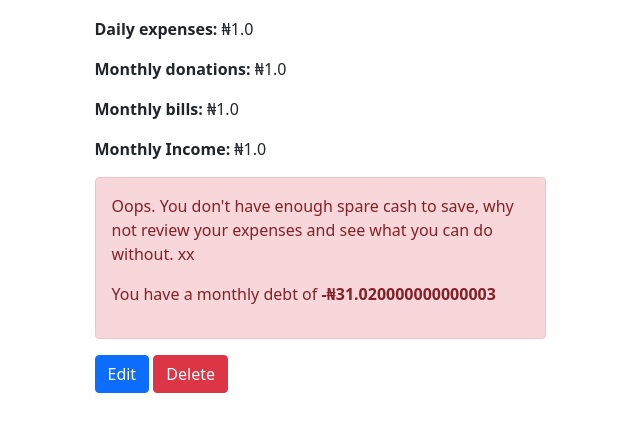
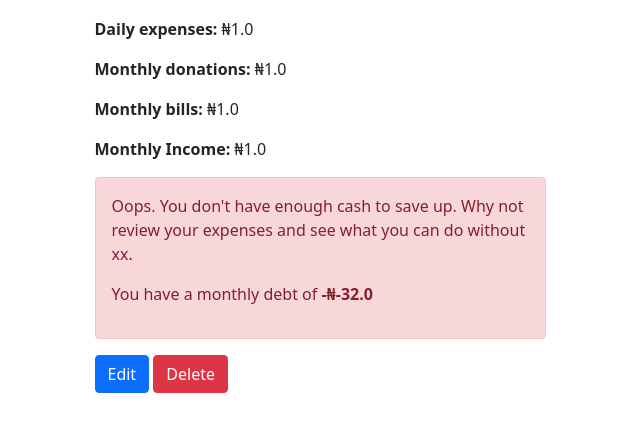
Before and after one commit to RemyAde/SavePal, a Django app: page /piggy/1/ in a window 1280 px wide. Shown: the part 245-677 px from the top of the page, without its empty margins (320-960 px from the left). Run offline with Django 4.2, Linux system fonts and the light colour scheme; a user stored in the database is signed in; tables that the repository leaves empty hold one stand-in row (values such as "Sample post").

Commit message:
moved the savings logic to models

```diff
--- a/savings/models.py
+++ b/savings/models.py
@@ -1,6 +1,7 @@
 from django.db import models
 from django.urls import reverse
 from django.contrib.auth import get_user_model
+from math import ceil
 
 
 # Create your models here.
@@ -14,7 +15,46 @@
     daily_expenses = models.FloatField(null=True, blank=True)
     monthly_donations = models.FloatField(null=True, blank=True)
     monthly_bills = models.FloatField(null=True, blank=True)
+    miscellaneous = models.FloatField(null=True, blank=True)
     created = models.DateTimeField(auto_now_add=True)
+
+
+    def save(self, *args, **kwargs):
+        self.miscellaneous = self.monthly_income * 0.02
+        return super(Piggy, self).save(*args, **kwargs)
+
+
+    def spare_cash(self):
+        self.extra_cash = self.monthly_income - ((self.daily_expenses * 30) + self.monthly_donations
+                        + self.monthly_bills + self.miscellaneous)
+        if -(self.extra_cash) == abs(self.extra_cash):
+            return self.extra_cash
+            # I assume the person is going to have miscellaneous expense
+            # which can still be put in the amount of debt that will be owed month end
+
+        elif self.desired_item_cost > self.extra_cash:
+            daily_amount = self.extra_cash/30
+            self.extra_days = (self.desired_item_cost-self.extra_cash)/daily_amount
+            daily_amount = round(daily_amount, 2)
+            print(f"cost: {self.desired_item_cost}, extra cash: {self.extra_cash}")
+            return daily_amount
+
+        elif self.desired_item_cost <= self.extra_cash:
+            daily_amount = self.desired_item_cost/30
+            daily_amount = round(daily_amount, 2)
+            print(f"cost: {self.desired_item_cost}, extra cash: {self.extra_cash}")
+            return daily_amount
+
+
+    def num_days(self):
+        if self.desired_item_cost > self.extra_cash:
+            days = ceil(30 + self.extra_days)
+
+        elif self.desired_item_cost <= self.extra_cash:
+            days = 30
+
+        return days
+
 
 
     def __str__(self):
--- a/savings/urls.py
+++ b/savings/urls.py
@@ -1,16 +1,14 @@
 from django.urls import path
 from .views import (HomePageView, SavingsCreateView,
                    SavingsUpdateView, SavingsListView,
-                   SavingsDeleteView,
-                   view_savings)
+                   SavingsDeleteView, SavingsDetailView)
 
 
 urlpatterns =  [
     path('', HomePageView.as_view(), name='home'),
     path('piggy/', SavingsListView.as_view(), name='savings_list'),
     path('new/', SavingsCreateView.as_view(), name='savings_new'),
-    # path('piggy/<int:pk>/', SavingsDetailView.as_view(), name='savings_detail'),
-    path('piggy/<int:piggy_pk>/', view_savings, name='savings_detail'),
+    path('piggy/<int:pk>/', SavingsDetailView.as_view(), name='savings_detail'),
     path('piggy/<int:pk>/edit/', SavingsUpdateView.as_view(), name='savings_edit'),
     path('piggy/<int:pk>/delete/', SavingsDeleteView.as_view(), name='savings_delete')
 ]
--- a/savings/views.py
+++ b/savings/views.py
@@ -1,4 +1,3 @@
-from math import ceil
 from django.shortcuts import render, get_object_or_404
 from django.contrib.auth.decorators import login_required
 from django.contrib.auth.mixins import LoginRequiredMixin
@@ -32,48 +31,15 @@
 
 
 #RETRIEVE
-@login_required
-def view_savings(request, piggy_pk):
-    piggy = get_object_or_404(Piggy, pk=piggy_pk)
-
-    if request.method == "GET":
-        piggy = get_object_or_404(Piggy, pk=piggy_pk, saver=request.user)
-        miscellaneous = piggy.monthly_income * 0.02
-        spare_cash = piggy.monthly_income - ((piggy.daily_expenses * 30) + piggy.monthly_donations + piggy.monthly_bills + miscellaneous)
-
-        if -(spare_cash) == abs(spare_cash):
-            error = "Oops. You don't have enough spare cash to save, why not review your expenses and see what you can do without. xx"
-            return render(request, "savings_detail.html", {"piggy":piggy, "spare_cash":abs(spare_cash), "error":error})
-
-        elif piggy.desired_item_cost > spare_cash:
-            daily_amount = spare_cash/30
-            extra_days = (piggy.desired_item_cost-spare_cash)/daily_amount
-            num_saving_days = ceil(30 + extra_days)
-            daily_amount = round(daily_amount, 2)
-            return render(request, 'savings_detail.html', {"piggy":piggy,'spare_cash':daily_amount, 'days':num_saving_days})
-
-        elif piggy.desired_item_cost <= spare_cash:
-            daily_amount = piggy.desired_item_cost/30
-            daily_amount = round(daily_amount, 2)
-            num_saving_days = 30
-            return render(request, 'savings_detail.html', {"piggy":piggy, 'spare_cash':daily_amount, 'days':num_saving_days})
-
-        # else:
-        #     num_saving_days = piggy.desired_item_cost/spare_cash
-        #     num_saving_days = ceil(num_saving_days)
-        #     return render(request, "savings_detail.html", {"piggy":piggy, "spare_cash":spare_cash, "days":num_saving_days})
+class SavingsDetailView(DetailView):
+    model = Piggy
+    template_name = 'savings_detail.html'
+    context_object_name ="piggy"
 
 
-
-
-# class SavingsDetailView(DetailView):
-#     model = Piggy
-#     template_name = 'savings_detail.html'
-
-
-#     def get_queryset(self):
-#         qs = Piggy.objects.filter(saver=self.request.user)
-#         return qs
+    def get_queryset(self):
+        qs = Piggy.objects.filter(saver=self.request.user)
+        return qs
 
 
 
--- a/templates/savings_detail.html
+++ b/templates/savings_detail.html
@@ -20,17 +20,23 @@
             <p><b>Monthly donations:</b> ₦{{ piggy.monthly_donations|intcomma }}</p>
             <p><b>Monthly bills:</b> ₦{{ piggy.monthly_bills|intcomma }}</p>
             <p><b>Monthly Income:</b> ₦{{ piggy.monthly_income|intcomma }}</p>
-            {% if error %}
+            {% if piggy.spare_cash < 0 %}
             <div class="alert alert-danger" role="alert">
-                <p>{{ error }}</p>
-                <p>You have a monthly debt of <b>-₦{{ spare_cash|intcomma }}</b></p>
+                <p>
+                    Oops. You don't have enough cash to save up. Why not review your expenses and see what you can do without xx.
+                </p>
+                <p>You have a monthly debt of <b>-₦{{ piggy.spare_cash|intcomma }}</b></p>
+            </div>
+            {% else %}
+            <div class="alert alert-info" role="alert">
+                <p>You have to save <b>₦{{ piggy.spare_cash|intcomma }}</b> daily for the next <b>{{ piggy.num_days|intcomma }} day{{ piggy.num_days|pluralize }}</b></p>
             </div>
             {% endif %}
-            {% if not error %}
+            <!-- {% if not error %}
             <div class="alert alert-info" role="alert">
                 <p>You have to save <b>₦{{ spare_cash|intcomma }}</b> daily for the next <b>{{ days|intcomma }} days</b></p>
             </div>
-            {% endif %}
+            {% endif %} -->
 
             <a href="{% url 'savings_edit' piggy.pk %}" role="button" class="btn btn-primary">Edit</a>
             <a href="{% url 'savings_delete' piggy.pk %}" role="button" class="btn btn-danger">Delete</a>
--- a/templates/savings_list.html
+++ b/templates/savings_list.html
@@ -6,9 +6,9 @@
 
 {% block content %}
     <div class="row justify-content-center mt-5">
-        <div class="col-md-5">
+        <div class="col-md-5 text-center">
             {% if object_list %}
-                <h1>{{ object_list.count }} Current Piggy{{ object_list.count|pluralize }}
+                <h1>My Piggies
                 </h1>
                 <br>
             {% else %}
@@ -24,7 +24,7 @@
           <div class="card text-center border-success mb-3">
             <div class="card-body rounded">
               <h5 class="card-title">{{ piggy.desired_item }}</h5>
-              <p class="card-text">Price: ₦{{ piggy.desired_item_cost|intcomma }}</p>
+              <h3 class="card-text">₦{{ piggy.desired_item_cost|intcomma }}</h3>
               <a href="{% url 'savings_detail' piggy.pk %}" class="btn btn-primary">View</a>
             </div>
           </div>
```
Also changed, not shown: savings/migrations/0002_piggy_miscellaneous.py (added).
